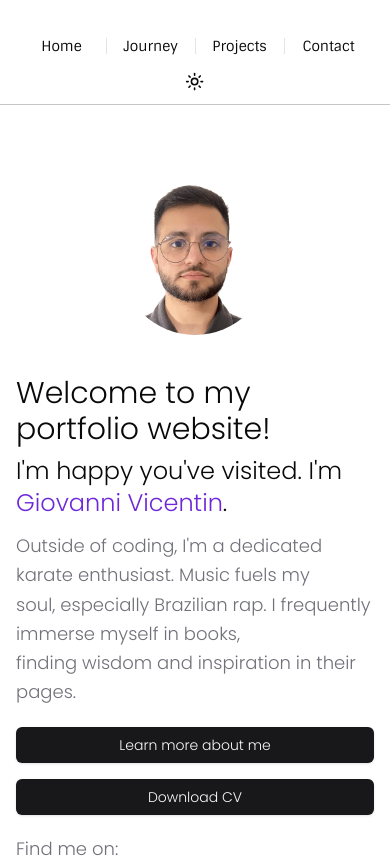
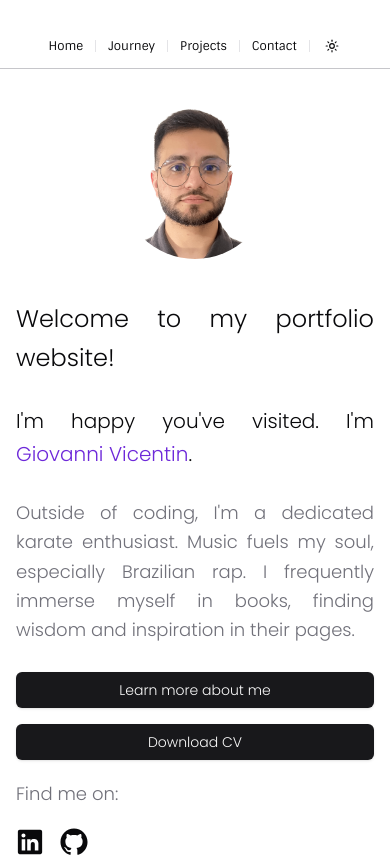
Before and after one commit to giovannivicentin/portfolio, a Next.js app: page / in a window 390 px wide. Shown: the top 858 px of the page. Built offline with nearby package versions, Linux system fonts and the light colour scheme.

Commit message:
Update the spaces between the tags to be more readable.

```diff
--- a/src/app/page.tsx
+++ b/src/app/page.tsx
@@ -6,24 +6,27 @@ import TechStack from '@/components/tech-stack';
 
 export default function Home() {
   return (
-    <div className="flex flex-col justify-center items-center mt-20 opacity-0 transform translate-y-10 animate-fadeInSlideUp">
+    <div className="flex flex-col justify-center items-center mt-10 sm:mt-20 opacity-0 transform translate-y-10 animate-fadeInSlideUp">
       <div className="flex flex-col-reverse sm:flex-row items-start">
         <div className="flex flex-col">
-          <h1 className="text-3xl">Welcome to my portfolio website!</h1>
-          <h2 className="text-2xl mt-2 max-w-full">
+          <div className="items-center text-center max-w-4xl w-full">
+            <h1 className="text-2xl sm:text-3xl md:text-4xl max-w-xl text-justify leading-relaxed">
+              Welcome to my portfolio website!
+            </h1>
+            <h2 className="text-xl sm:text-2xl mt-7 sm:mt-4 max-w-xl text-justify leading-relaxed">
               I'm happy you've visited. I'm{' '}
               <span className="dark:text-violet-400 text-violet-700 animate-fadeIn">
                 Giovanni Vicentin
               </span>
               .
             </h2>
-          <p className="text-lg text-muted-foreground mt-3 leading-relaxed max-w-full">
-            Outside of coding, I'm a dedicated karate enthusiast. Music fuels my{' '}
-            <br /> soul, especially Brazilian rap. I frequently immerse myself
-            in books, <br />
-            finding wisdom and inspiration in their pages.
+            <p className="text-lg text-muted-foreground mt-7 sm:mt-4 max-w-xl text-justify leading-relaxed">
+              Outside of coding, I'm a dedicated karate enthusiast. Music fuels
+              my soul, especially Brazilian rap. I frequently immerse myself in
+              books, finding wisdom and inspiration in their pages.
             </p>
-          <div className="mt-5 flex flex-col md:flex-row">
+          </div>
+          <div className="mt-7 sm:mt-4 flex flex-col md:flex-row">
             <Link href="/journey" prefetch>
               <Button className="text-sm md:text-md w-full md:w-auto transition-transform transform hover:scale-105 hover:dark:bg-violet-400 hover:bg-violet-700">
                 Learn more about me
--- a/src/components/mode-toggle.tsx
+++ b/src/components/mode-toggle.tsx
@@ -23,8 +23,8 @@ export function ModeToggle() {
           size="icon"
           className="hover:dark:text-violet-400 hover:text-violet-700 hover:bg-transparent"
         >
-          <Sun className="h-[1.2rem] w-[1.2rem] rotate-0 scale-100 transition-all dark:-rotate-90 dark:scale-0" />
-          <Moon className="absolute h-[1.2rem] w-[1.2rem] rotate-90 scale-0 transition-all dark:rotate-0 dark:scale-100" />
+          <Sun className="h-3.5 w-3.5 md:w-5 md:h-5 rotate-0 scale-100 transition-all dark:-rotate-90 dark:scale-0" />
+          <Moon className="absolute h-3.5 w-3.5 md:w-5 md:h-5 rotate-90 scale-0 transition-all dark:rotate-0 dark:scale-100" />
           <span className="sr-only">Toggle theme</span>
         </Button>
       </DropdownMenuTrigger>
--- a/src/components/navbar.tsx
+++ b/src/components/navbar.tsx
@@ -9,7 +9,7 @@ function Navbar() {
       <Link href="/">
         <Button
           variant="ghost"
-          className="text-sm sm:text-xs md:text-md lg:text-lg w-20 sm:w-24 md:w-28 lg:w-32 hover:dark:text-violet-400 hover:text-violet-700 hover:bg-transparent"
+          className="p-2 md:p-3 lg:p-4 text-xs sm:text-sm md:text-md lg:text-lg w-18 sm:w-20 md:w-28 lg:w-32 hover:dark:text-violet-400 hover:text-violet-700 hover:bg-transparent"
         >
           Home
         </Button>
@@ -17,13 +17,13 @@ function Navbar() {
 
       <Separator
         orientation="vertical"
-        className="h-4 md:h-6 sm:h-2 mx-1 md:mx-2 sm:mx-1"
+        className="h-3 sm:h-4 md:h-6 mx-1 md:mx-2"
       />
 
       <Link href="/journey">
         <Button
           variant="ghost"
-          className="text-sm sm:text-xs md:text-md lg:text-lg w-20 sm:w-24 md:w-28 lg:w-32 hover:dark:text-violet-400 hover:text-violet-700 hover:bg-transparent"
+          className="p-2 md:p-3 lg:p-4 text-xs sm:text-sm md:text-md lg:text-lg w-18 sm:w-20 md:w-28 lg:w-32 hover:dark:text-violet-400 hover:text-violet-700 hover:bg-transparent"
         >
           Journey
         </Button>
@@ -31,13 +31,13 @@ function Navbar() {
 
       <Separator
         orientation="vertical"
-        className="h-4 md:h-6 sm:h-2 mx-1 md:mx-2 sm:mx-1"
+        className="h-3 sm:h-4 md:h-6 mx-1 md:mx-2"
       />
 
       <Link href="/projects">
         <Button
           variant="ghost"
-          className="text-sm sm:text-xs md:text-md lg:text-lg w-20 sm:w-24 md:w-28 lg:w-32 hover:dark:text-violet-400 hover:text-violet-700 hover:bg-transparent"
+          className="p-2 md:p-3 lg:p-4 text-xs sm:text-sm md:text-md lg:text-lg w-18 sm:w-20 md:w-28 lg:w-32 hover:dark:text-violet-400 hover:text-violet-700 hover:bg-transparent"
         >
           Projects
         </Button>
@@ -45,13 +45,13 @@ function Navbar() {
 
       <Separator
         orientation="vertical"
-        className="h-4 md:h-6 sm:h-2 mx-1 md:mx-2 sm:mx-1"
+        className="h-3 sm:h-4 md:h-6 mx-1 md:mx-2"
       />
 
       <Link href="/contact">
         <Button
           variant="ghost"
-          className="text-sm sm:text-xs md:text-md lg:text-lg w-20 sm:w-24 md:w-28 lg:w-32 hover:dark:text-violet-400 hover:text-violet-700 hover:bg-transparent"
+          className="p-2 md:p-3 lg:p-4 text-xs sm:text-sm md:text-md lg:text-lg w-18 sm:w-20 md:w-28 lg:w-32 hover:dark:text-violet-400 hover:text-violet-700 hover:bg-transparent"
         >
           Contact
         </Button>
@@ -59,7 +59,7 @@ function Navbar() {
 
       <Separator
         orientation="vertical"
-        className="hidden md:block h-6 mx-2 mr-8"
+        className="h-3 sm:h-4 md:h-6 mx-1 md:mx-2"
       />
 
       <ModeToggle />
--- a/src/components/tech-stack.tsx
+++ b/src/components/tech-stack.tsx
@@ -234,7 +234,7 @@ function TechStack() {
           </div>
         </div>
       </div>
-      <div className="mt-10 text-sm items-start text-muted-foreground">
+      <div className="mt-10 text-md items-start text-muted-foreground">
         {selectedTech
           ? techDescriptions[selectedTech]
           : 'Click in a tech icon to know more about it.'}
--- a/tailwind.config.ts
+++ b/tailwind.config.ts
@@ -64,7 +64,7 @@ module.exports = {
         xl: ['1.25rem', '1.75rem'],
         '2xl': ['1.5rem', '2rem'],
         '3xl': ['1.875rem', '2.25rem'],
-        '4xl': ['2.25rem', '2.5rem'],
+        '4xl': ['2.125rem', '2.5rem'],
         '5xl': ['3rem', '1'],
         '6xl': ['4rem', '1'],
       },
```
Lines whose indentation alone changed are shown as unchanged.
